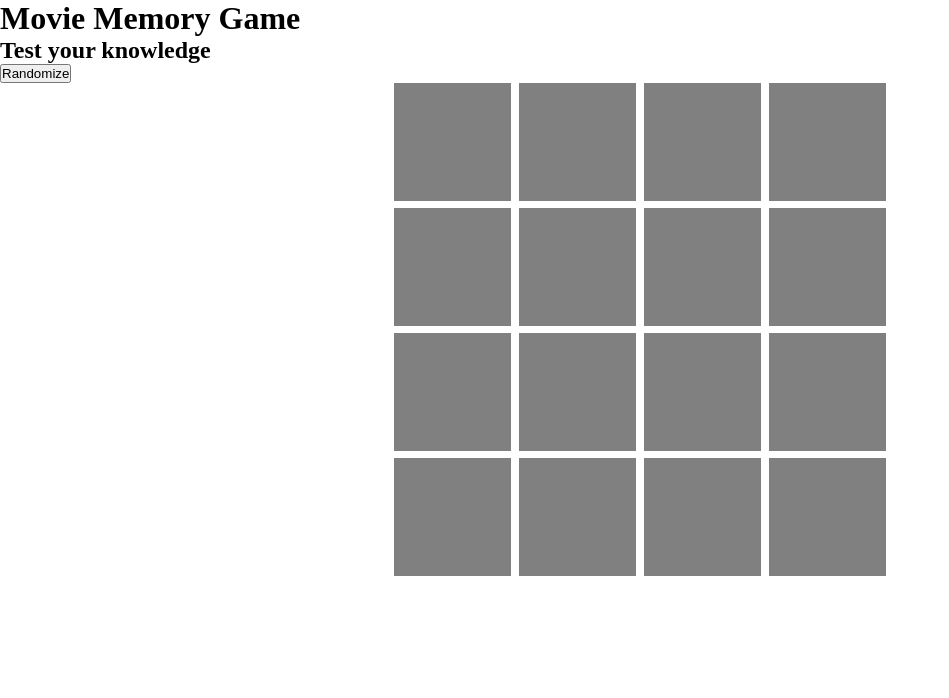
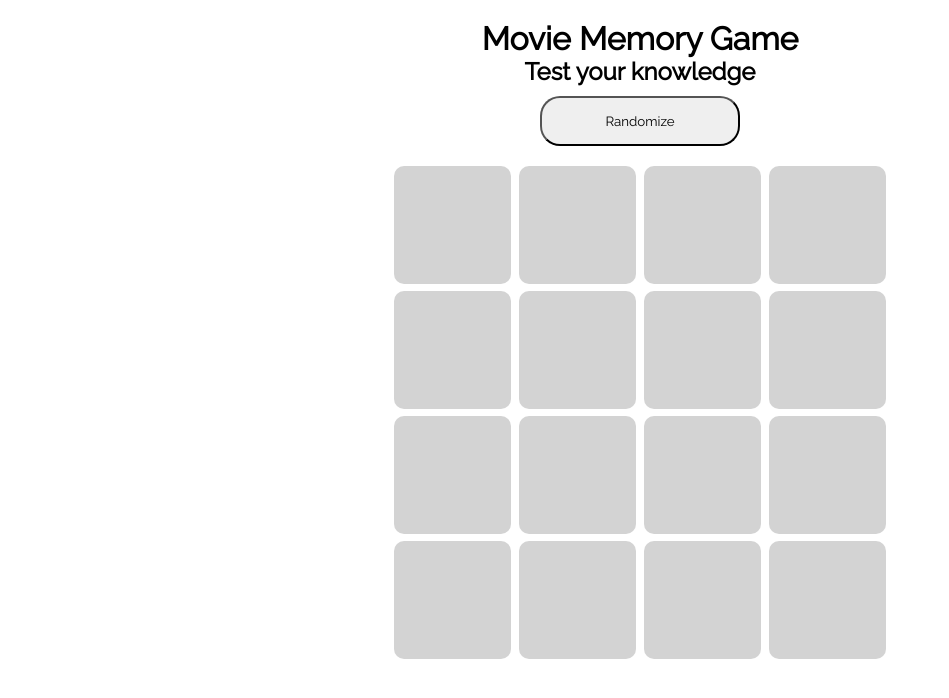
Before and after one commit to jkmccray/memory-game, a plain HTML site: page index.html in a window 1280 px wide. Shown: the whole page, without its empty margins (0-949 px from the left). Drawn offline with Linux system fonts and the light colour scheme.

Commit message:
Made modifications to styling

```diff
--- a/index.html
+++ b/index.html
@@ -1,16 +1,21 @@
 <!DOCTYPE html>
 <html lang="en">
+
 <head>
   <meta charset="UTF-8">
   <meta name="viewport" content="width=device-width, initial-scale=1.0">
   <meta http-equiv="X-UA-Compatible" content="ie=edge">
   <title>Movie Memory Game</title>
   <link rel="stylesheet" href="main.css">
+  <link href="https://fonts.googleapis.com/css?family=Raleway&display=swap" rel="stylesheet">
 </head>
+
 <body>
-  <h1>Movie Memory Game</h1>
-  <h2>Test your knowledge </h2>
-  <button class="btn" onclick="randomize()">Randomize</button>
+  <div class="header">
+    <h1>Movie Memory Game</h1>
+    <h2>Test your knowledge </h2>
+    <button class="btn" onclick="randomize()">Randomize</button>
+  </div>
   <div class="container">
     <div class="card"></div>
     <div class="card"></div>
@@ -32,4 +37,5 @@
   <script src="database.js"></script>
   <script src="app.js"></script>
 </body>
+
 </html>
--- a/main.css
+++ b/main.css
@@ -2,6 +2,22 @@
   box-sizing: border-box;
   margin: 0;
   padding: 0;
+}
+
+.header {
+  display: flex;
+  flex-direction: column;
+  align-items: center;
+  font-family: 'Raleway', sans-serif;
+  margin: 20px;
+}
+
+.btn {
+  width: 200px;
+  flex-basis: 50px;
+  margin-top: 10px;
+  font-family: 'Raleway', sans-serif;
+  border-radius: 20px;
 }
 
 .container {
@@ -17,7 +33,8 @@
 .card {
   flex-basis: 23.5%;
   height: 23.5%;
-  background-color: grey;
+  background-color: lightgray;
+  border-radius: 10px;
 }
 
 .card:active {
```
